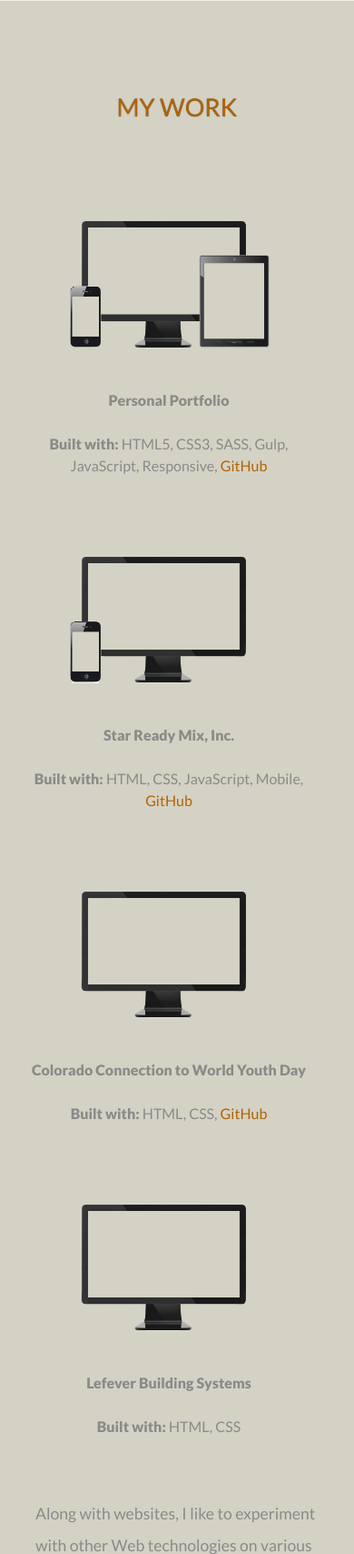
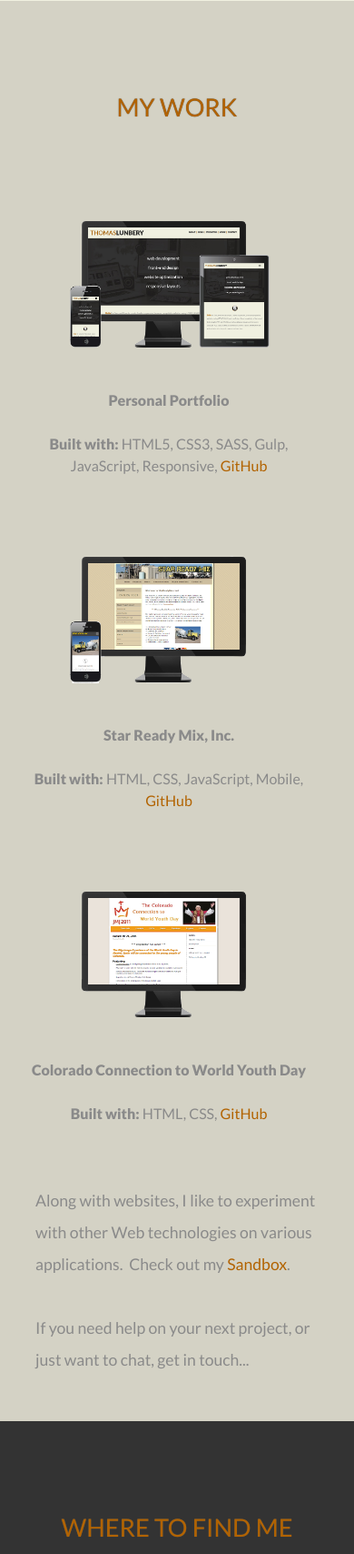
Before and after one commit to tlunbery/Portfolio, a PHP site: page / in a window 390 px wide. Shown: the part 2867-4575 px from the top of the page at 91% size. Run offline with PHP 8.4, Linux system fonts and the light colour scheme; style sheets or scripts are compiled from the project's sources; some libraries are stand-ins or nearby versions.

Commit message:
added responsive imgs and project sites

```diff
--- a/css/style.css
+++ b/css/style.css
@@ -126,6 +126,6 @@ p { font-family: 'Lato', sans-serif; font-weight: 400; }
 
 #top_thomas { padding-left: 25px; color: #b26300; }
 
-#work { background-image: url("../img/white_texture_min.jpg"); height: auto; padding-bottom: 50px; padding-top: 100px; color: #8a8a8a; padding-right: 10% auto; padding-left: 10% auto; text-align: center; }
+#work { background-color: #D4D2C5; height: auto; padding-bottom: 50px; padding-top: 100px; color: #8a8a8a; padding-right: 10% auto; padding-left: 10% auto; text-align: center; }
 
 #work .skills_bottom_text { clear: both; color: #8a8a8a; padding-top: 50px; width: 80%; padding-left: 10%; padding-right: 10%; font-size: 1.1em; line-height: 35px; }
--- a/index.php
+++ b/index.php
@@ -87,7 +87,7 @@
                <div id="work"><h3 class="section_title">My Work</h3>
                     <div id="work_projects">
 				   	<!-- Personal Portfolio -->
-                         <p class="projects_sites"><a href="http://www.ccwyd.thomaslunbery.com"><img src="img/responsive.png" class="" alt="Colorado Connection to World Youth Day"></a><br />
+                         <p class="projects_sites"><img src="img/responsive_portfolio.png" class="" alt="Colorado Connection to World Youth Day"><br />
                          <strong>Personal Portfolio</strong><br /><br />
                          <strong>Built with:</strong> HTML5, CSS3, SASS, Gulp, JavaScript, Responsive, <a href="http://www.github.com/tlunbery"><span style="color:#b26300">GitHub</span></a>
 					</p>
@@ -97,17 +97,17 @@
 					<strong>Adapted existing WordPress site to responsive using: </strong>HTML5, CSS3, jQuery, PHP, WordPress, Responsive
 					</p> -->
                          <!-- Star Ready Mix -->
-                         <p class="projects_sites"><a href="http://www.starreadymix.thomaslunbery.com"><img src="img/responsive_mobile.png" alt="Star Ready Mix" ></a><br />
+                         <p class="projects_sites"><img src="img/responsive_mobile_star.png" alt="Star Ready Mix" ><br />
                          <strong>Star Ready Mix, Inc.</strong><br /><br />
                          <strong>Built with:</strong> HTML, CSS, JavaScript, Mobile, <a href="http://www.github.com/tlunbery"><span style="color:#b26300">GitHub</span></a></p>
                          <!-- Colorado Connection to World Youth Day -->
-                         <p class="projects_sites"><a href="http://www.ccwyd.thomaslunbery.com"><img src="img/responsive_desktop.png" alt="Colorado Connection to World Youth Day"></a><br />
+                         <p class="projects_sites"><img src="img/responsive_desktop_ccwyd.png" alt="Colorado Connection to World Youth Day"><br />
                          <strong>Colorado Connection to World Youth Day</strong><br /><br />
                          <strong>Built with:</strong> HTML, CSS, <a href="http://www.github.com/tlunbery"><span style="color:#b26300">GitHub</span></a></p>
                          <!-- Lefever Building -->
-                         <p class="projects_sites"><img src="img/responsive_desktop.png" alt="Lefever Building Systems" ><br/>
+                         <!-- <p class="projects_sites"><img src="img/responsive_desktop.png" alt="Lefever Building Systems" ><br/>
                          <strong>Lefever Building Systems</strong><br/><br/>
-                         <strong>Built with:</strong> HTML, CSS</p>
+                         <strong>Built with:</strong> HTML, CSS</p> -->
 				</div>
 				<div class="skills_bottom_text">Along with websites, I like to experiment with other Web technologies on various applications.&nbsp;&nbsp;Check out my <a href="sandbox.php"><span style="color:#b26300">Sandbox</span></a>.<br /><br />If you need help on your next project, or just want to chat, get in touch...
                     </div>
--- a/sass/style.scss
+++ b/sass/style.scss
@@ -459,7 +459,8 @@ p {
 }
 
 #work {
-  background-image: url('../img/white_texture_min.jpg');
+  background-color: #D4D2C5;
+  //background-image: url('../img/white_texture_min.jpg');
   height: auto;
   padding-bottom: 50px;
   padding-top: 100px;
```
Also changed, not shown: img/responsive_desktop_ccwyd.png (added), img/responsive_mobile_star.png (added), img/responsive_portfolio.png (added), img/white_texture_min.jpg.
